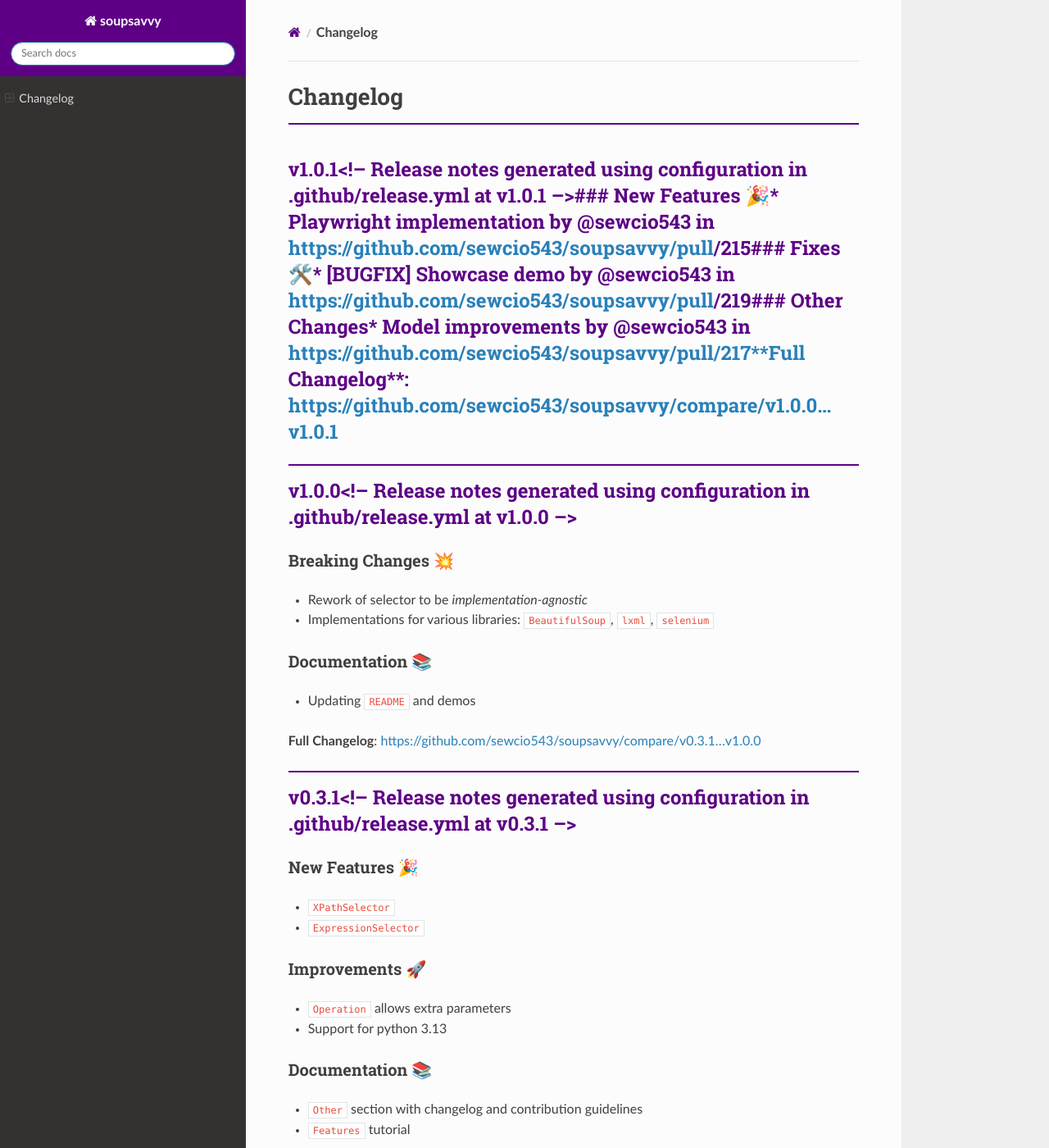
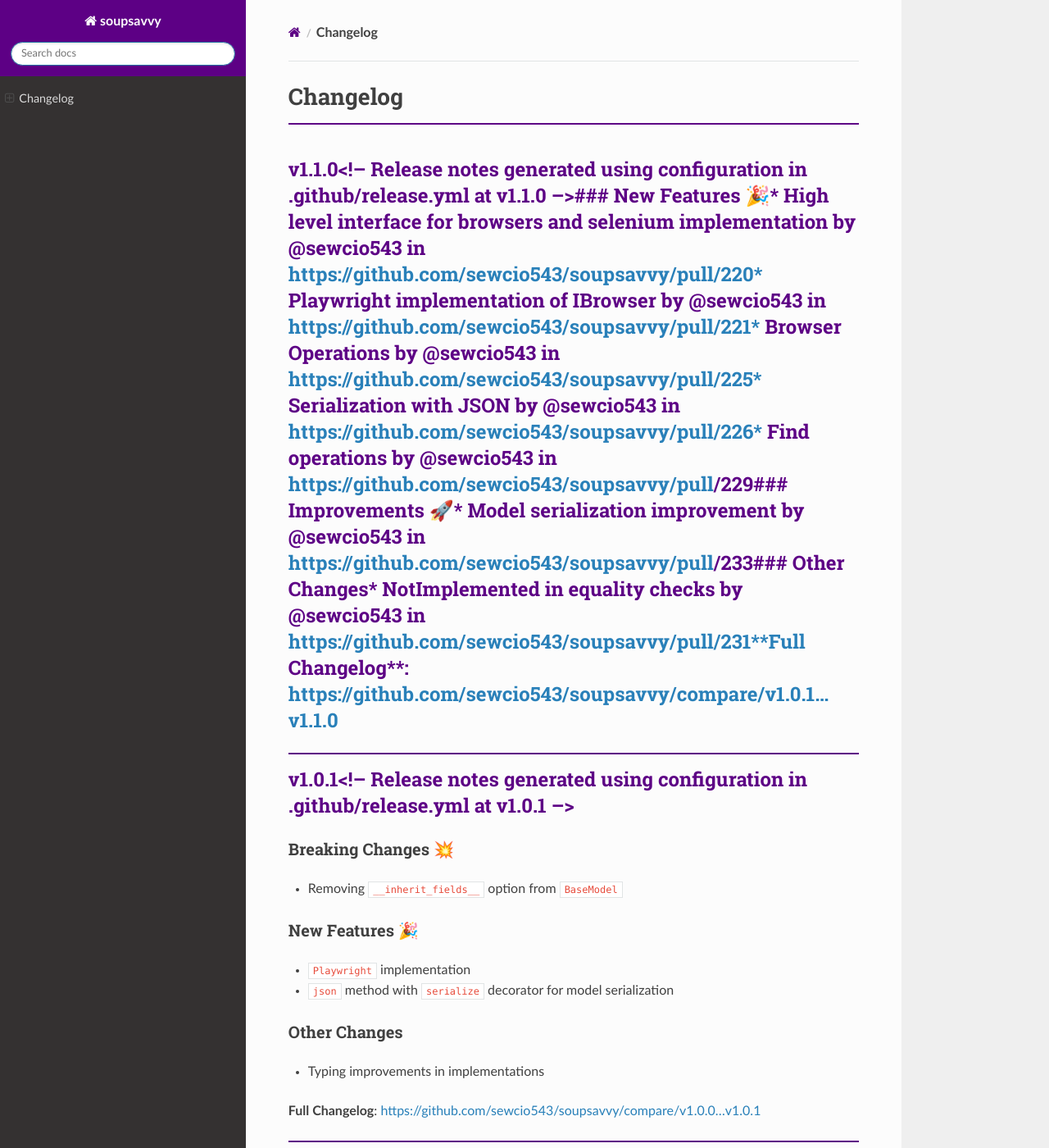
Before and after one commit to sewcio543/soupsavvy, a Sphinx documentation site: the page built from docs/source/changelog.md, in a window 1280 px wide and 1400 px high. Shown: the whole window at 82% size. Built offline with Sphinx 7.4.7 and the Read the Docs theme 3.1.0, drawn with Linux system fonts in a browser that asks for light colours.

Commit message:
Updating changelog documentation file [skip ci]

```diff
--- a/docs/source/changelog.md
+++ b/docs/source/changelog.md
@@ -1,6 +1,23 @@
 # Changelog
 
-## v1.0.1<!-- Release notes generated using configuration in .github/release.yml at v1.0.1 -->### New Features 🎉\* Playwright implementation by @sewcio543 in https://github.com/sewcio543/soupsavvy/pull/215### Fixes 🛠️\* [BUGFIX] Showcase demo by @sewcio543 in https://github.com/sewcio543/soupsavvy/pull/219### Other Changes\* Model improvements by @sewcio543 in https://github.com/sewcio543/soupsavvy/pull/217**Full Changelog**: https://github.com/sewcio543/soupsavvy/compare/v1.0.0...v1.0.1
+## v1.1.0<!-- Release notes generated using configuration in .github/release.yml at v1.1.0 -->### New Features 🎉\* High level interface for browsers and selenium implementation by @sewcio543 in https://github.com/sewcio543/soupsavvy/pull/220\* Playwright implementation of IBrowser by @sewcio543 in https://github.com/sewcio543/soupsavvy/pull/221\* Browser Operations by @sewcio543 in https://github.com/sewcio543/soupsavvy/pull/225\* Serialization with JSON by @sewcio543 in https://github.com/sewcio543/soupsavvy/pull/226\* Find operations by @sewcio543 in https://github.com/sewcio543/soupsavvy/pull/229### Improvements 🚀\* Model serialization improvement by @sewcio543 in https://github.com/sewcio543/soupsavvy/pull/233### Other Changes\* NotImplemented in equality checks by @sewcio543 in https://github.com/sewcio543/soupsavvy/pull/231**Full Changelog**: https://github.com/sewcio543/soupsavvy/compare/v1.0.1...v1.1.0
+
+## v1.0.1<!-- Release notes generated using configuration in .github/release.yml at v1.0.1 -->
+
+### Breaking Changes 💥
+
+- Removing `__inherit_fields__` option from `BaseModel`
+
+### New Features 🎉
+
+- `Playwright` implementation
+- `json` method with `serialize` decorator for model serialization
+
+### Other Changes
+
+- Typing improvements in implementations
+
+**Full Changelog**: https://github.com/sewcio543/soupsavvy/compare/v1.0.0...v1.0.1
 
 ## v1.0.0<!-- Release notes generated using configuration in .github/release.yml at v1.0.0 -->
 
```
